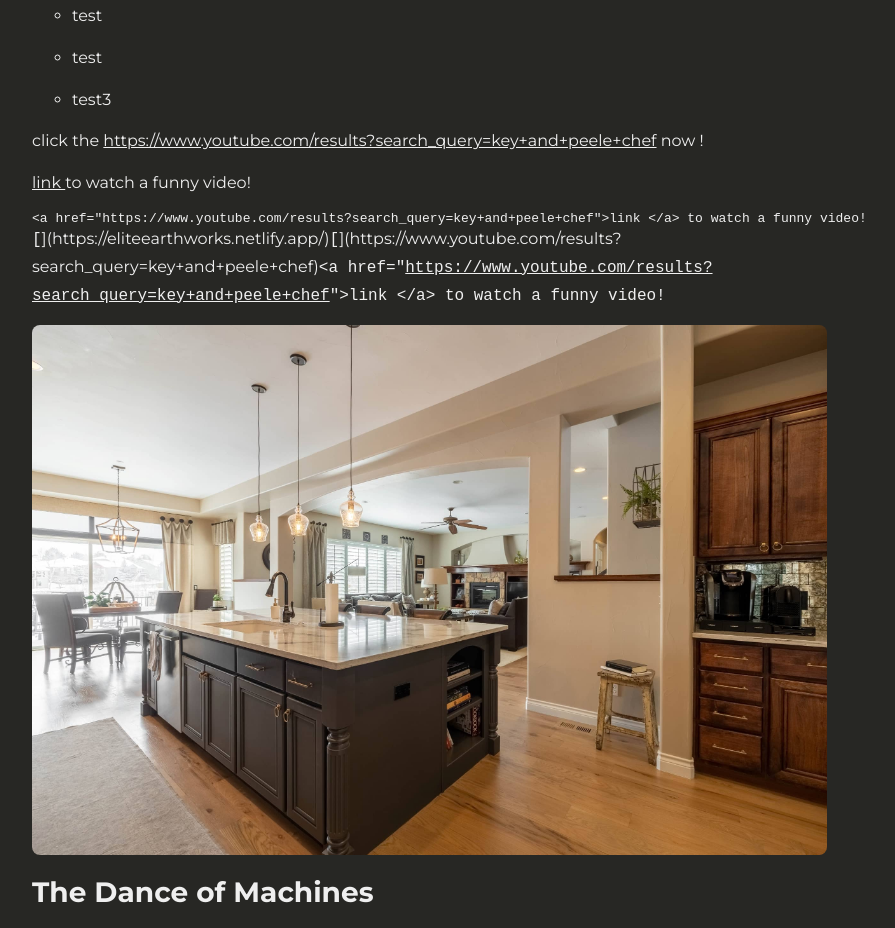
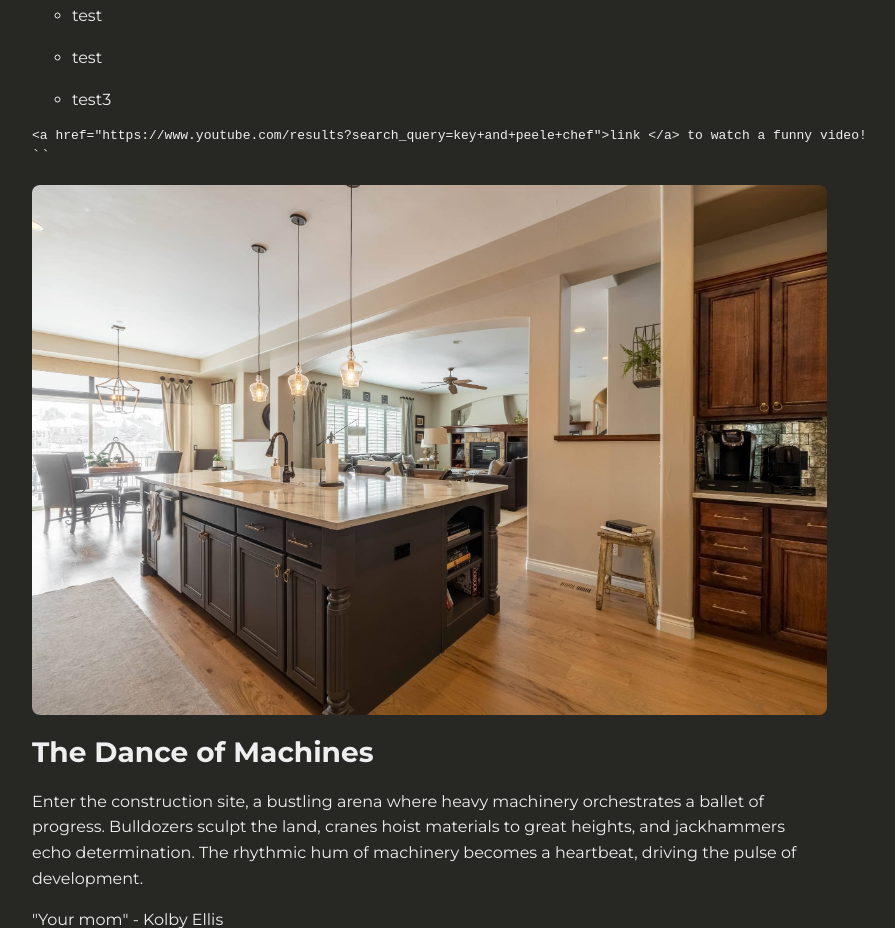
Before and after one commit to KolbyEllis/elite_earthworks, an Eleventy site: page src/content/blog/hello-this-is-a-test.md in a window 1280 px wide. Shown: the part 1234-2162 px from the top of the page, without its empty margins (48-943 px from the left). Built offline with nearby package versions, Linux system fonts and the light colour scheme; Eleventy itself is replaced by a stand-in of ours; code samples lack their colours; files that its build step writes are made by us from their sources.

Commit message:
Update Blog “hello-this-is-a-test”

````diff
--- a/src/content/blog/hello-this-is-a-test.md
+++ b/src/content/blog/hello-this-is-a-test.md
@@ -20,15 +20,11 @@ Every construction project begins with a blueprint – a detailed plan outlining
 2. test
 3. test3
 
-click the <https://www.youtube.com/results?search_query=key+and+peele+chef> now !
-
-<a href="<https://www.youtube.com/results?search_query=key+and+peele+chef>">link </a> to watch a funny video!
-
-```
+```html
 <a href="https://www.youtube.com/results?search_query=key+and+peele+chef">link </a> to watch a funny video!
 ```
 
-``[``](https://eliteearthworks.netlify.app/)``[``](https://www.youtube.com/results?search_query=key+and+peele+chef)`<a href="`[`https://www.youtube.com/results?search_query=key+and+peele+chef`](https://www.youtube.com/results?search_query=key+and+peele+chef)`">link </a> to watch a funny video!`
+``
 
 ![test](/assets/images/blog/landing.jpg "clean")
 
````
